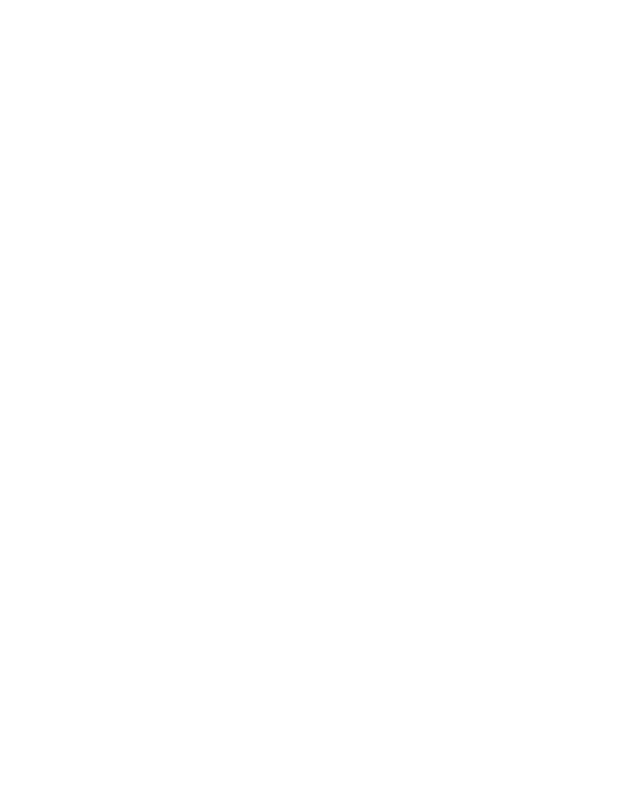
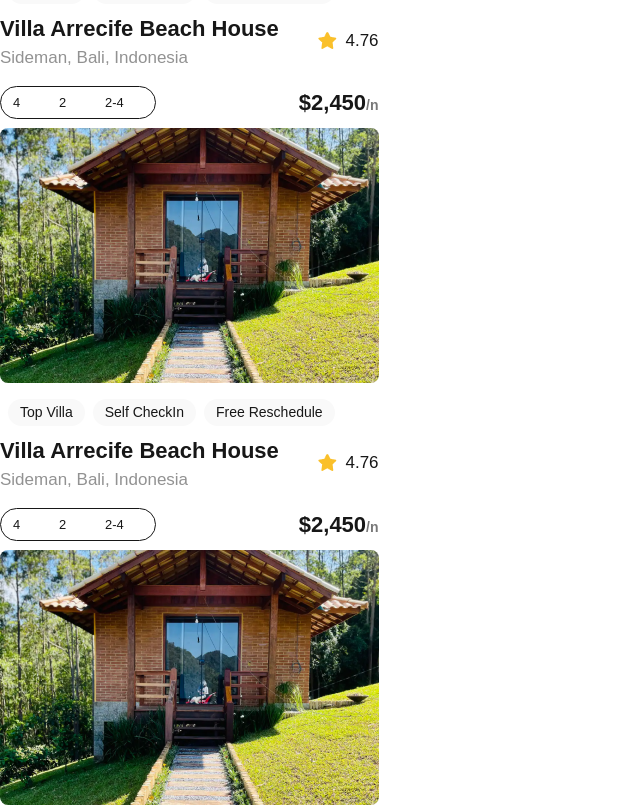
Before and after one commit to Brianryanphiri/alx-project-0x00-setup, a Next.js app in the folder alx-project-0x00/: page /landing in a window 1280 px wide. Shown: the part 322-1129 px from the top of the page, without its empty margins (0-640 px from the left). Before the commit the page ends 800 px from the top, so only its background shows below. Built offline with nearby package versions, Linux system fonts and the light colour scheme.

Commit message:
Use Card component in landing page

```diff
--- a/alx-project-0x00/pages/landing.tsx
+++ b/alx-project-0x00/pages/landing.tsx
@@ -1,11 +1,16 @@
-import React from 'react';
+import React from "react"
+import Card from "@/components/Card"
 
 const Landing: React.FC = () => {
   return (
     <div>
       <h1 className="text-xl font-extralight">Landing Page</h1>
+
+      <Card />
+      <Card />
+      <Card />
     </div>
-  );
-};
+  )
+}
 
-export default Landing;
+export default Landing
```
